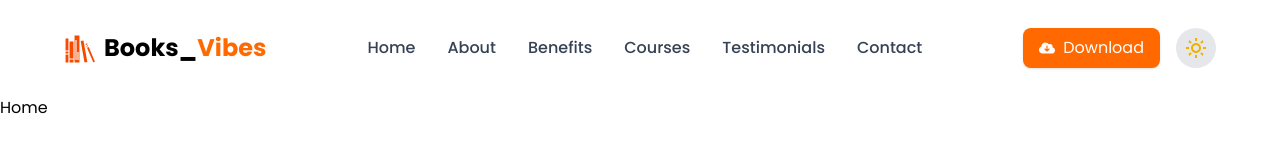
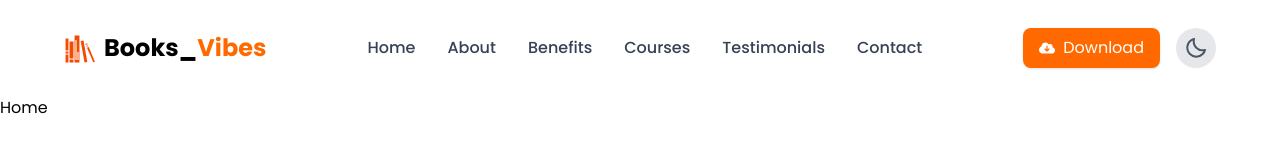
Before and after one commit to moonspark78/BooksVibe_NextJS, a Next.js app: page / in a window 1280 px wide. Shown: the top 160 px of the page. Built offline with nearby package versions, Linux system fonts and the light colour scheme.

Commit message:
📈 working on  the ThemeToggle 📈

```diff
--- a/app/globals.css
+++ b/app/globals.css
@@ -1 +1,11 @@
 @import "tailwindcss";
+
+@layer base {
+    :root {
+      /* Vos variables light theme */
+    }
+
+    [data-theme="dark"] {
+      /* Vos variables dark theme */
+    }
+  }
--- a/components/Helper/ThemeToggle.tsx
+++ b/components/Helper/ThemeToggle.tsx
@@ -1,12 +1,33 @@
-import React from 'react'
-import { BiSun } from 'react-icons/bi'
+"use client";
+import React, { useEffect, useState } from 'react'
+import { BiMoon, BiSun } from 'react-icons/bi'
+import { useTheme } from 'next-themes'
 
 const ThemeToggle = () => {
+  const [mounted, setMounted] = useState(false)
+  const {theme, setTheme, systemTheme}= useTheme()
+
+  useEffect(() => {
+    setMounted(true)
+  },[])
+  if(!mounted) return null
+
+  const currentTheme = theme === 'system' ? systemTheme : theme;
+
+
   return (
-    <button className='p-2 rounded-full bg-gray-200 hover:bg-gray-300 transition'>
-        <BiSun className='text-yellow-500 w-6 h-6'/>
+    <button
+      onClick={() => setTheme(currentTheme === 'dark' ? 'light' : 'dark')}
+      className='p-2 rounded-full bg-gray-200 dark:bg-gray-800 dark:hover:bg-gray-700 hover:bg-gray-300 transition'>
+
+      {currentTheme === "dark" ? (
+          <BiSun className='text-yellow-400 w-6 h-6'/>
+        ): (
+          <BiMoon className='text-gray-600 w-6 h-6'/>
+        )}
+
     </button>
   )
-}
+};
 
 export default ThemeToggle
--- a/components/Hoc/Provider.tsx
+++ b/components/Hoc/Provider.tsx
@@ -4,7 +4,9 @@ import { ThemeProvider } from 'next-themes'
 
 const Provider = ({children}: {children: ReactNode}) => {
   return (
-    <ThemeProvider>{children}</ThemeProvider>
+    <ThemeProvider attribute="class" defaultTheme='system' enableSystem>
+        {children}
+    </ThemeProvider>
   )
 }
 
--- a/package.json
+++ b/package.json
@@ -26,7 +26,7 @@
     "eslint": "^9",
     "eslint-config-next": "15.2.1",
     "postcss": "^8.5.3",
-    "tailwindcss": "^4.0.12",
+    "tailwindcss": "^4.0.13",
     "typescript": "^5"
   }
 }
```
Also changed, not shown: 1 other file (tests, documents, lock files or other folders).
